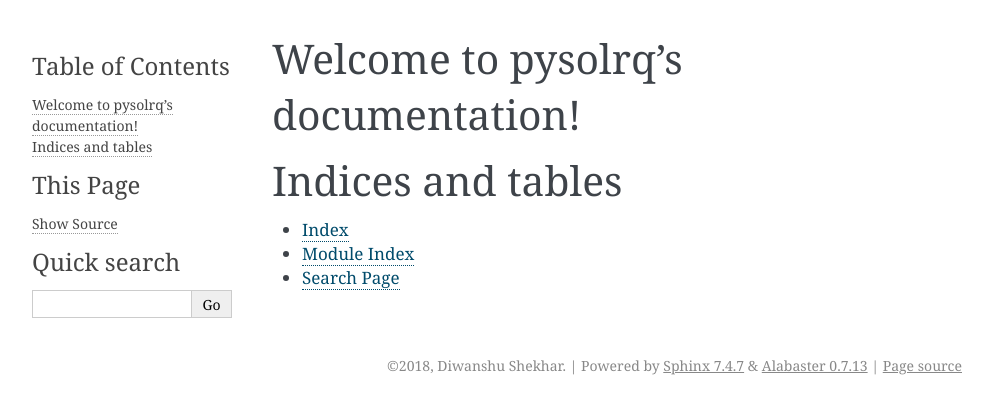
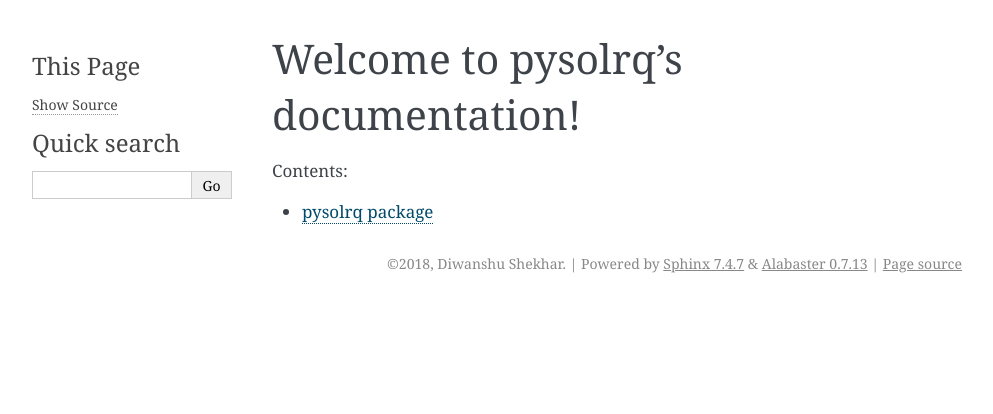
Before and after one commit to DiwanshuShekhar/pysolrq, a Sphinx documentation site: the page built from doc/source/index.rst, in a window 1280 px wide. Shown: the top 414 px of the page, without its empty margins (148-1141 px from the left). Built offline with Sphinx 7.4.7, drawn with Linux system fonts in a browser that asks for light colours.

Commit message:
index.rst and my_module.rst

```diff
--- a/doc/source/index.rst
+++ b/doc/source/index.rst
@@ -10,11 +10,4 @@
    :maxdepth: 2
    :caption: Contents:
 
-
-
-Indices and tables
-==================
-
-* :ref:`genindex`
-* :ref:`modindex`
-* :ref:`search`
+   my_module
--- /dev/null
+++ b/doc/source/my_module.rst
@@ -0,0 +1,6 @@
+pysolrq package
+===============
+
+.. automodule:: pysolrq.solr
+   :members:
+   :undoc-members:
```
Also changed, not shown: 1 other file.
